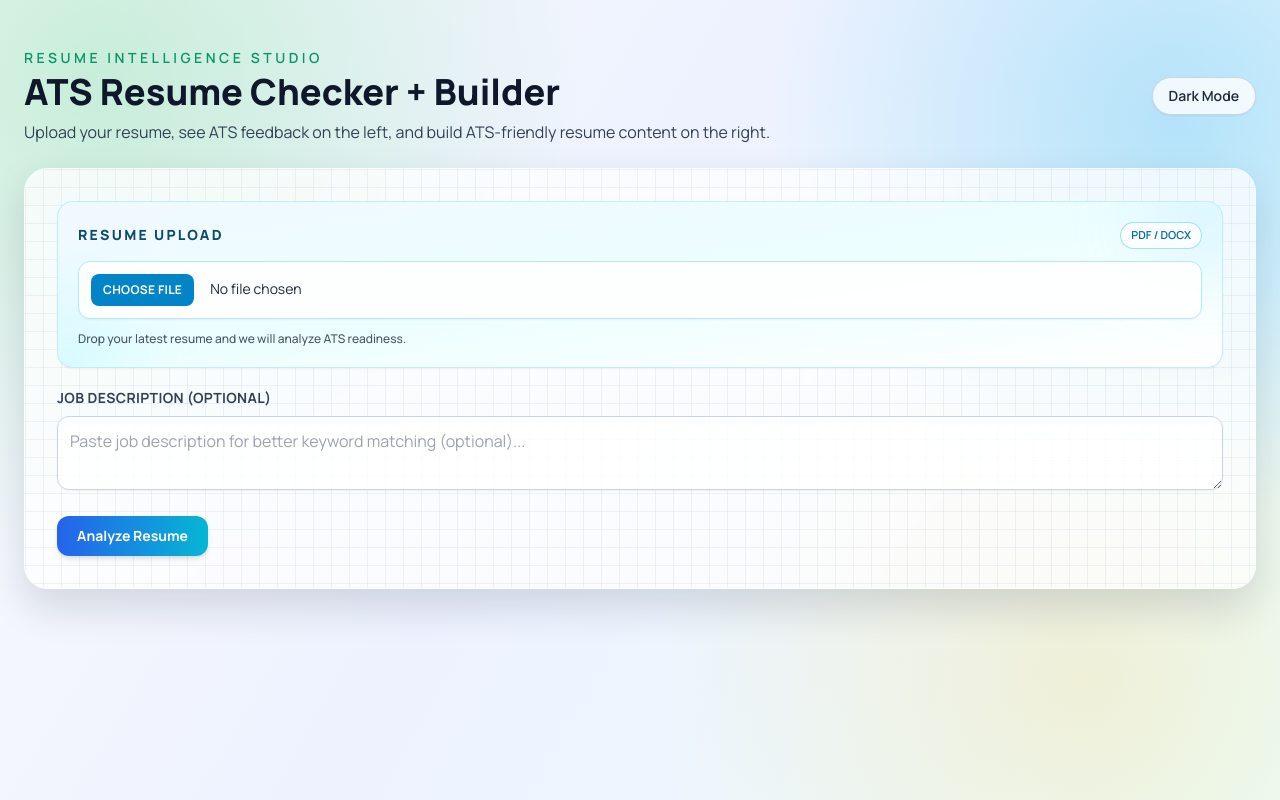
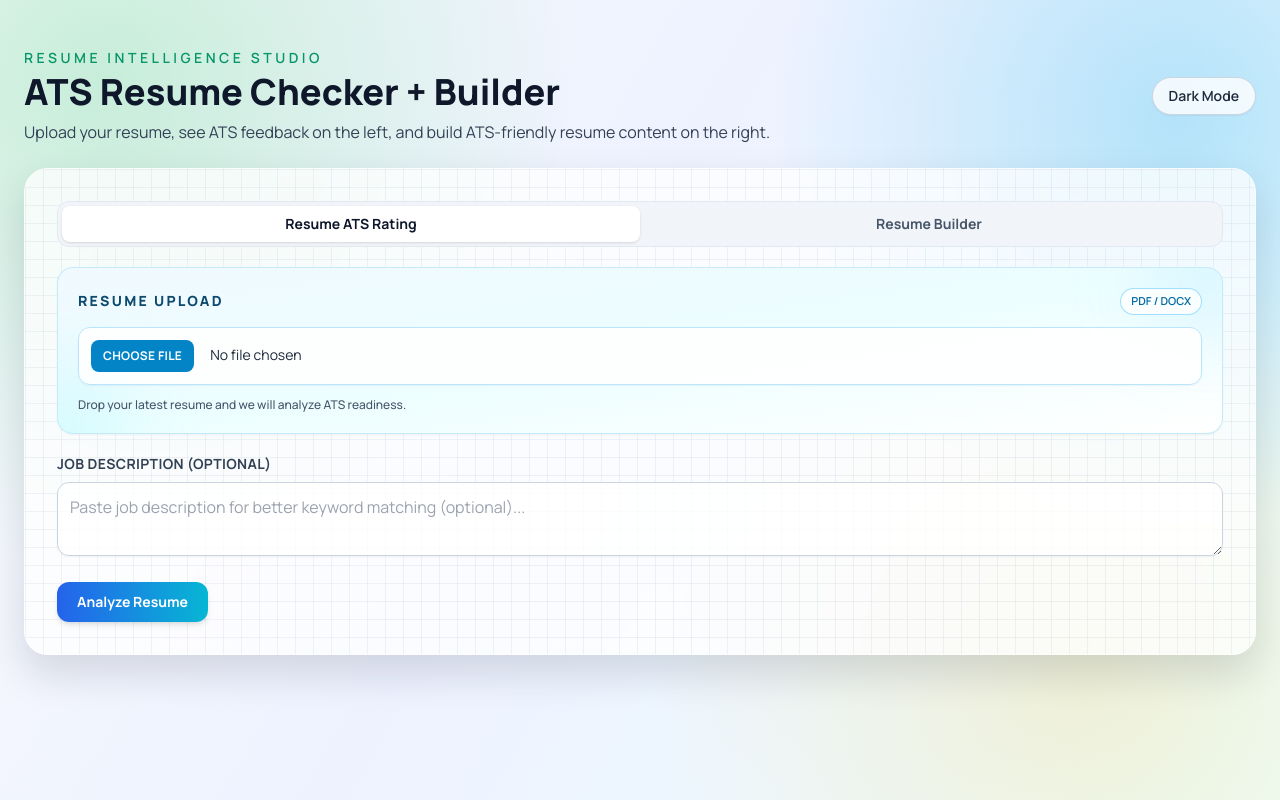
Before and after one commit to SumanKarmakar467/Resume_Checker, a React (Vite) app in the folder frontend/React/: page / in a window 1280 px wide. Built offline with nearby package versions, Linux system fonts and the light colour scheme; no server answers; the HTML template or start-up script is replaced by a standard one.

Commit message:
Add ATS Rating vs Builder mode selection and optional builder input

```diff
--- a/frontend/React/src/UploadResume.jsx
+++ b/frontend/React/src/UploadResume.jsx
@@ -5,7 +5,9 @@ import Result from './Result';
 const API_BASE_URL = import.meta.env.VITE_API_BASE_URL || '/api/resume';
 
 function UploadResume() {
+  const [activeMode, setActiveMode] = useState('rating');
   const [file, setFile] = useState(null);
+  const [resumeInputText, setResumeInputText] = useState('');
   const [jobDescription, setJobDescription] = useState('');
   const [loading, setLoading] = useState(false);
   const [error, setError] = useState('');
@@ -36,7 +38,7 @@ function UploadResume() {
     return response?.data?.generatedResume || '';
   };
 
-  const handleSubmit = async (event) => {
+  const handleAnalyzeSubmit = async (event) => {
     event.preventDefault();
 
     if (!file) {
@@ -89,6 +91,39 @@ function UploadResume() {
     }
   };
 
+  const handleBuilderSubmit = async (event) => {
+    event.preventDefault();
+
+    try {
+      setLoading(true);
+      setError('');
+      setAnalysis(null);
+
+      const sourceResume = resumeInputText.trim();
+      const draft = await fetchAtsDraft(sourceResume, jobDescription);
+      setResumeDraft(draft);
+    } catch (requestError) {
+      const status = requestError?.response?.status;
+      const serverMessage = requestError?.response?.data?.error;
+      const networkMessage = requestError?.message;
+      setError(
+        serverMessage ||
+          (status
+            ? `Request failed (${status}) while building resume content.`
+            : `Unable to build ATS-friendly resume. ${networkMessage || ''}`)
+      );
+    } finally {
+      setLoading(false);
+    }
+  };
+
+  const handleModeChange = (mode) => {
+    setActiveMode(mode);
+    setError('');
+    setAnalysis(null);
+    setResumeDraft('');
+  };
+
   const handleGenerateAtsResume = async () => {
     if (!analysis?.extractedText) {
       setError('Analyze resume first before generating ATS-friendly version.');
@@ -137,7 +172,33 @@ function UploadResume() {
         </header>
 
         <div className="glow-card soft-grid rounded-3xl border border-white/60 bg-white/75 p-5 backdrop-blur-sm transition dark:border-slate-800 dark:bg-slate-900/70 md:p-8 reveal-up">
-          <form onSubmit={handleSubmit} className="space-y-5">
+          <div className="mb-5 flex rounded-xl border border-slate-200 bg-slate-100 p-1 dark:border-slate-700 dark:bg-slate-800">
+            <button
+              type="button"
+              onClick={() => handleModeChange('rating')}
+              className={`flex-1 rounded-lg px-4 py-2 text-sm font-bold transition ${
+                activeMode === 'rating'
+                  ? 'bg-white text-slate-900 shadow dark:bg-slate-900 dark:text-slate-100'
+                  : 'text-slate-600 dark:text-slate-300'
+              }`}
+            >
+              Resume ATS Rating
+            </button>
+            <button
+              type="button"
+              onClick={() => handleModeChange('builder')}
+              className={`flex-1 rounded-lg px-4 py-2 text-sm font-bold transition ${
+                activeMode === 'builder'
+                  ? 'bg-white text-slate-900 shadow dark:bg-slate-900 dark:text-slate-100'
+                  : 'text-slate-600 dark:text-slate-300'
+              }`}
+            >
+              Resume Builder
+            </button>
+          </div>
+
+          <form onSubmit={activeMode === 'rating' ? handleAnalyzeSubmit : handleBuilderSubmit} className="space-y-5">
+            {activeMode === 'rating' ? (
               <div className="group relative overflow-hidden rounded-2xl border border-sky-200/80 bg-gradient-to-br from-sky-50 via-cyan-50 to-white p-5 shadow-sm transition hover:-translate-y-0.5 hover:shadow-md dark:border-sky-900/60 dark:from-slate-900 dark:via-slate-900 dark:to-cyan-950/25">
                 <div className="pointer-events-none absolute -right-10 -top-10 h-28 w-28 rounded-full bg-sky-300/20 blur-2xl dark:bg-sky-500/15" />
                 <div className="pointer-events-none absolute -bottom-12 -left-12 h-28 w-28 rounded-full bg-cyan-300/20 blur-2xl dark:bg-cyan-500/15" />
@@ -167,6 +228,18 @@ function UploadResume() {
                   )}
                 </div>
               </div>
+            ) : (
+              <div>
+                <label className="mb-2 block text-sm font-bold uppercase tracking-wide text-slate-700 dark:text-slate-200">Resume Content (Optional)</label>
+                <textarea
+                  rows="6"
+                  value={resumeInputText}
+                  onChange={(event) => setResumeInputText(event.target.value)}
+                  placeholder="Paste your current resume text here for more personalized builder output..."
+                  className="w-full rounded-xl border border-slate-300 bg-white/80 p-3 text-slate-900 shadow-sm outline-none transition focus:border-cyan-500 focus:ring-2 focus:ring-cyan-300 dark:border-slate-700 dark:bg-slate-950/35 dark:text-slate-100"
+                />
+              </div>
+            )}
 
             <div>
               <label className="mb-2 block text-sm font-bold uppercase tracking-wide text-slate-700 dark:text-slate-200">Job Description (Optional)</label>
@@ -191,12 +264,12 @@ function UploadResume() {
                 disabled={loading}
                 className="rounded-xl bg-gradient-to-r from-blue-600 to-cyan-500 px-5 py-2.5 text-sm font-bold text-white shadow-md transition hover:-translate-y-0.5 hover:shadow-lg disabled:opacity-60"
               >
-                {loading ? 'Processing...' : 'Analyze Resume'}
+                {loading ? 'Processing...' : activeMode === 'rating' ? 'Analyze Resume' : 'Build ATS Resume'}
               </button>
             </div>
           </form>
 
-          {analysis ? (
+          {activeMode === 'rating' && analysis ? (
             <Result
               analysis={analysis}
               resumeDraft={resumeDraft}
@@ -205,6 +278,21 @@ function UploadResume() {
               loading={loading}
             />
           ) : null}
+
+          {activeMode === 'builder' && resumeDraft ? (
+            <section className="mt-8 rounded-3xl border border-slate-200 bg-white/90 p-6 shadow-sm dark:border-slate-700 dark:bg-slate-900/80">
+              <h3 className="text-2xl font-bold text-slate-900 dark:text-slate-100">Generated ATS Resume Draft</h3>
+              <p className="mt-1 text-sm text-slate-600 dark:text-slate-300">
+                Builder mode created this draft based on your selected inputs.
+              </p>
+              <textarea
+                value={resumeDraft}
+                onChange={(event) => setResumeDraft(event.target.value)}
+                rows="22"
+                className="mt-4 w-full rounded-xl border border-slate-300 bg-white p-3 font-mono text-sm text-slate-800 shadow-sm outline-none transition focus:border-cyan-500 focus:ring-2 focus:ring-cyan-200 dark:border-slate-700 dark:bg-slate-950/35 dark:text-slate-100"
+              />
+            </section>
+          ) : null}
         </div>
       </div>
     </main>
```
Also changed, not shown: 1 other file (tests, documents, lock files or other folders). Lines whose indentation alone changed are shown as unchanged.
